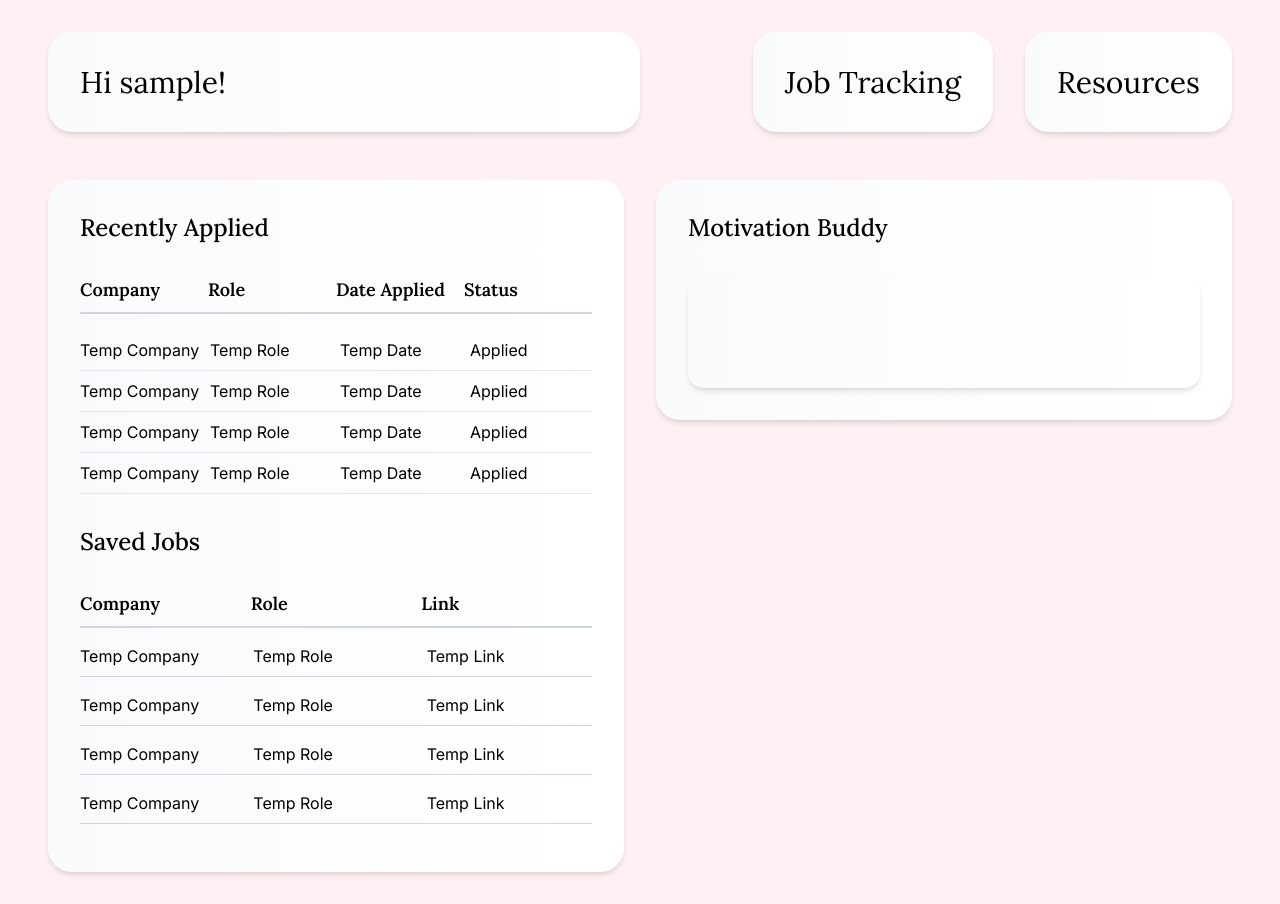
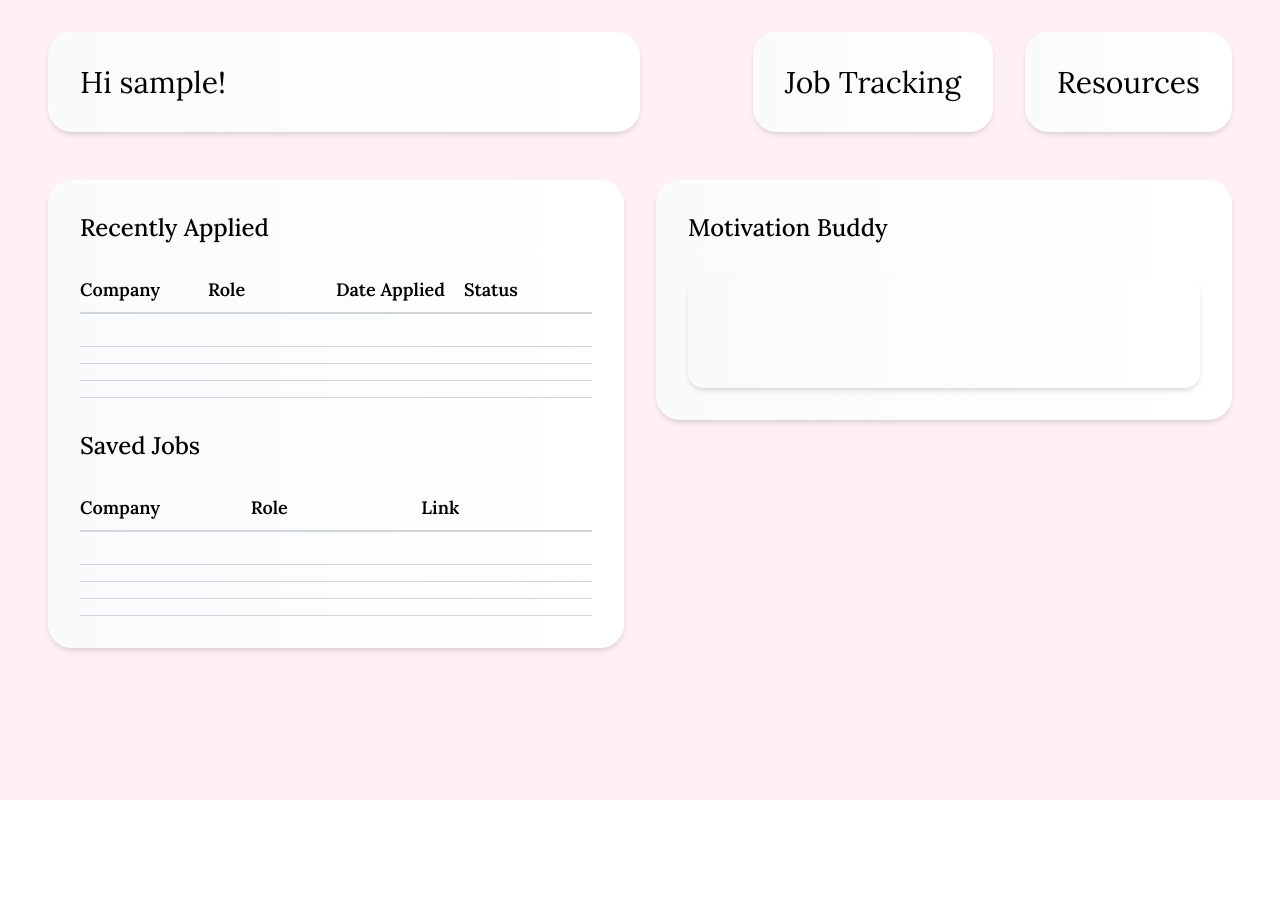
Before and after one commit to cherryontech/strawberry-swirl, a React (Vite) app: page / in a window 1280 px wide. After the commit the page ends 800 px from the top, so only its background shows below. Built offline with nearby package versions, Linux system fonts and the light colour scheme; no server answers; sample sign-in values are in the browser's storage.

Commit message:
added job status component functionalities

```diff
--- a/src/components/ApplicationForm.jsx
+++ b/src/components/ApplicationForm.jsx
@@ -13,7 +13,22 @@ const ApplicationForm = ({ onSave, onClose }) => {
   const [notes, setNotes] = useState("");
 
   const handleAddClick = () => {
-    const newApp = { id: uuidv4(), companyName, role, status, date, notes };
+    const finalStatus = status || "Applied";
+    let finalDate = date;
+
+    if (!date) {
+      const currDate = new Date();
+      finalDate = currDate.toISOString().split("T")[0];
+    }
+
+    const newApp = {
+      id: uuidv4(),
+      companyName,
+      role,
+      status: finalStatus,
+      date: finalDate,
+      notes,
+    };
     onSave(newApp);
 
     // Reset fields
--- a/src/components/JobApplication.jsx
+++ b/src/components/JobApplication.jsx
@@ -2,11 +2,11 @@ import PropTypes from "prop-types";
 
 const JobApplication = ({ company, role, dateApplied, status }) => {
   return (
-    <div className="flex gap-2 w-full py-2 border-b border-gray-200">
-      <p className="w-1/4 font-inter truncate">{company || "Temp Company"}</p>
-      <p className="w-1/4 font-inter truncate">{role || "Temp Role"}</p>
-      <p className="w-1/4 font-inter truncate">{dateApplied || "Temp Date"}</p>
-      <p className="w-1/4 font-inter truncate">{status || "Applied"}</p>
+    <div className="flex gap-2 w-full py-2 border-b border-gray-300">
+      <p className="w-1/4 font-inter truncate">{company}</p>
+      <p className="w-1/4 font-inter truncate">{role}</p>
+      <p className="w-1/4 font-inter truncate">{dateApplied}</p>
+      <p className="w-1/4 font-inter truncate">{status}</p>
     </div>
   );
 };
--- a/src/components/JobStats.jsx
+++ b/src/components/JobStats.jsx
@@ -1,20 +1,58 @@
 import React from "react";
 
 const Statuses = () => {
+  function getStatusAmt(status) {
+    const applications = JSON.parse(localStorage.getItem("applications"));
+
+    if (!applications) {
+      return 0;
+    }
+
+    let amt = 0;
+
+    for (const app of applications) {
+      if (app.status === status) {
+        amt++;
+      }
+    }
+
+    return amt;
+  }
+
+  const totalNumOfApps = (
+    JSON.parse(localStorage.getItem("applications")) || []
+  ).length;
+
+  const totalNumOfSavedJobs = (
+    JSON.parse(localStorage.getItem("savedJobs")) || []
+  ).length;
+
   return (
     <div className="flex flex-col gap-6 w-1/4">
       {/* Statuses */}
       <div className="rounded-3xl bg-linear-to-r from-gray-50 to-white shadow-md p-8">
-        <div className="font-inter text-2xl">00 Saved</div>
-        <div className="font-inter text-2xl">00 Applied</div>
-        <div className="font-inter text-2xl">00 Interviewing</div>
-        <div className="font-inter text-2xl">00 Rejected</div>
-        <div className="font-inter text-2xl">00 Offers</div>
+        <div className="font-inter text-2xl">
+          {String(totalNumOfSavedJobs).padStart(2, "0")} Saved
+        </div>
+        <div className="font-inter text-2xl">
+          {String(getStatusAmt("Applied")).padStart(2, "0")} Applied
+        </div>
+        <div className="font-inter text-2xl">
+          {String(getStatusAmt("Interviewing")).padStart(2, "0")} Interviewing
+        </div>
+        <div className="font-inter text-2xl">
+          {String(getStatusAmt("Rejected")).padStart(2, "0")} Rejected
+        </div>
+        <div className="font-inter text-2xl">
+          {String(getStatusAmt("Offers")).padStart(2, "0")} Offers
+        </div>
       </div>
 
       {/* Total number of applied jobs */}
       <div className="rounded-3xl bg-linear-to-r from-gray-50 to-white shadow-md p-8">
-        <p className="font-inter text-2xl">00 Total No.</p>
+        <p className="font-inter text-2xl">
+          {String(totalNumOfApps).padStart(2, "0")} Total No.
+        </p>
       </div>
     </div>
   );
--- a/src/components/SavedJob.jsx
+++ b/src/components/SavedJob.jsx
@@ -2,10 +2,10 @@ import PropTypes from "prop-types";
 
 const SavedJob = ({ company, role, link }) => {
   return (
-    <div className="w-full flex gap-2 border-b border-gray-300 pb-2 mb-4">
-      <p className="w-1/3 font-inter truncate">{company || "Temp Company"}</p>
-      <p className="w-1/3 font-inter truncate">{role || "Temp Role"}</p>
-      <p className="w-1/3 font-inter truncate">{link || "Temp Link"}</p>
+    <div className="w-full flex gap-2 border-b border-gray-300 py-2">
+      <p className="w-1/3 font-inter truncate">{company}</p>
+      <p className="w-1/3 font-inter truncate">{role}</p>
+      <p className="w-1/3 font-inter truncate">{link}</p>
     </div>
   );
 };
--- a/src/pages/JobTracking.jsx
+++ b/src/pages/JobTracking.jsx
@@ -100,7 +100,7 @@ const JobTracking = () => {
 
                 <button
                   onClick={handleAddJobApp}
-                  className="bg-linear-to-r from-gray-50 to-white shadow-md px-4 py-2 border-2 border-zinc-500 rounded-3xl text-zinc-500 flex items-center gap-2 text-lg cursor-pointer hover:scale-105  transition-transform duration-200"
+                  className="bg-linear-to-r from-gray-50 to-white shadow-md px-4 py-1 border-2 border-zinc-500 rounded-3xl text-zinc-500 flex items-center gap-2 text-lg cursor-pointer hover:scale-105  transition-transform duration-200"
                 >
                   <p>ADD</p>
                   <IoIosAddCircleOutline size={25} />
@@ -134,7 +134,7 @@ const JobTracking = () => {
 
                 <button
                   onClick={handleAddSavedJob}
-                  className="bg-linear-to-r from-gray-50 to-white shadow-md px-4 py-2 border-2 border-zinc-500 rounded-3xl text-zinc-500 flex items-center gap-2 text-xl cursor-pointer hover:scale-105  transition-transform duration-200"
+                  className="bg-linear-to-r from-gray-50 to-white shadow-md px-4 py-1 border-2 border-zinc-500 rounded-3xl text-zinc-500 flex items-center gap-2 text-lg cursor-pointer hover:scale-105  transition-transform duration-200"
                 >
                   <p>ADD</p>
                   <IoIosAddCircleOutline size={25} />
```
